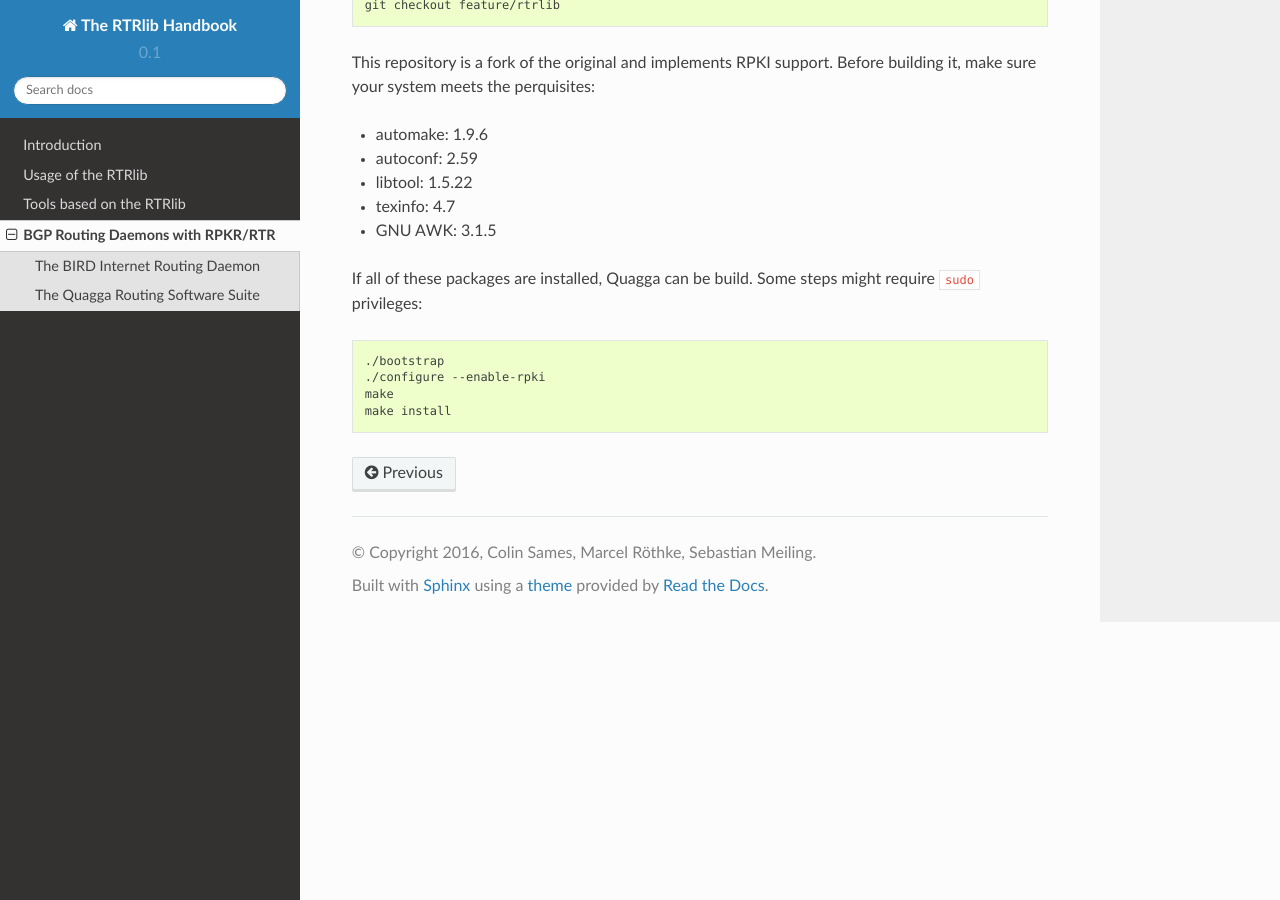
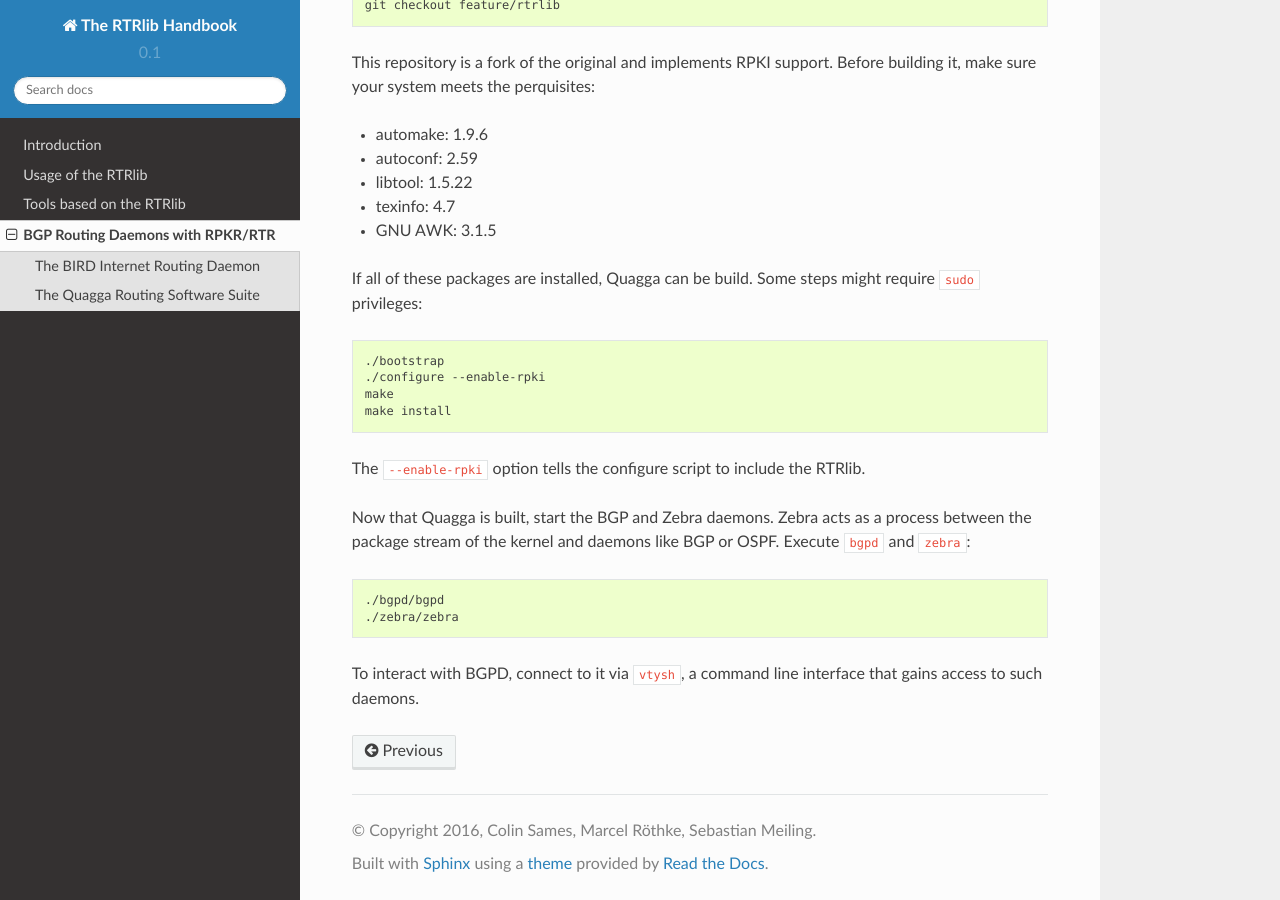
Before and after one commit to rtrlib/handbook, a Sphinx documentation site: the page built from source/bgprd.rst, in a window 1280 px wide and 900 px high, scrolled down 3000 px. Built offline with Sphinx 7.4.7 and the Read the Docs theme 2.0.0, drawn with Linux system fonts in a browser that asks for light colours.

Commit message:
Quagga enhancements.

```diff
--- a/source/bgprd.rst
+++ b/source/bgprd.rst
@@ -154,3 +154,15 @@ If all of these packages are installed, Quagga can be build. Some steps might re
   ./configure --enable-rpki
   make
   make install
+
+The ``--enable-rpki`` option tells the configure script to include the RTRlib.
+
+Now that Quagga is built, start the BGP and Zebra daemons. Zebra acts as a process between the package stream of the kernel and daemons like BGP or OSPF.
+Execute ``bgpd`` and ``zebra``:
+
+.. code-block:: bash
+
+  ./bgpd/bgpd
+  ./zebra/zebra
+
+To interact with BGPD, connect to it via ``vtysh``, a command line interface that gains access to such daemons.
```
